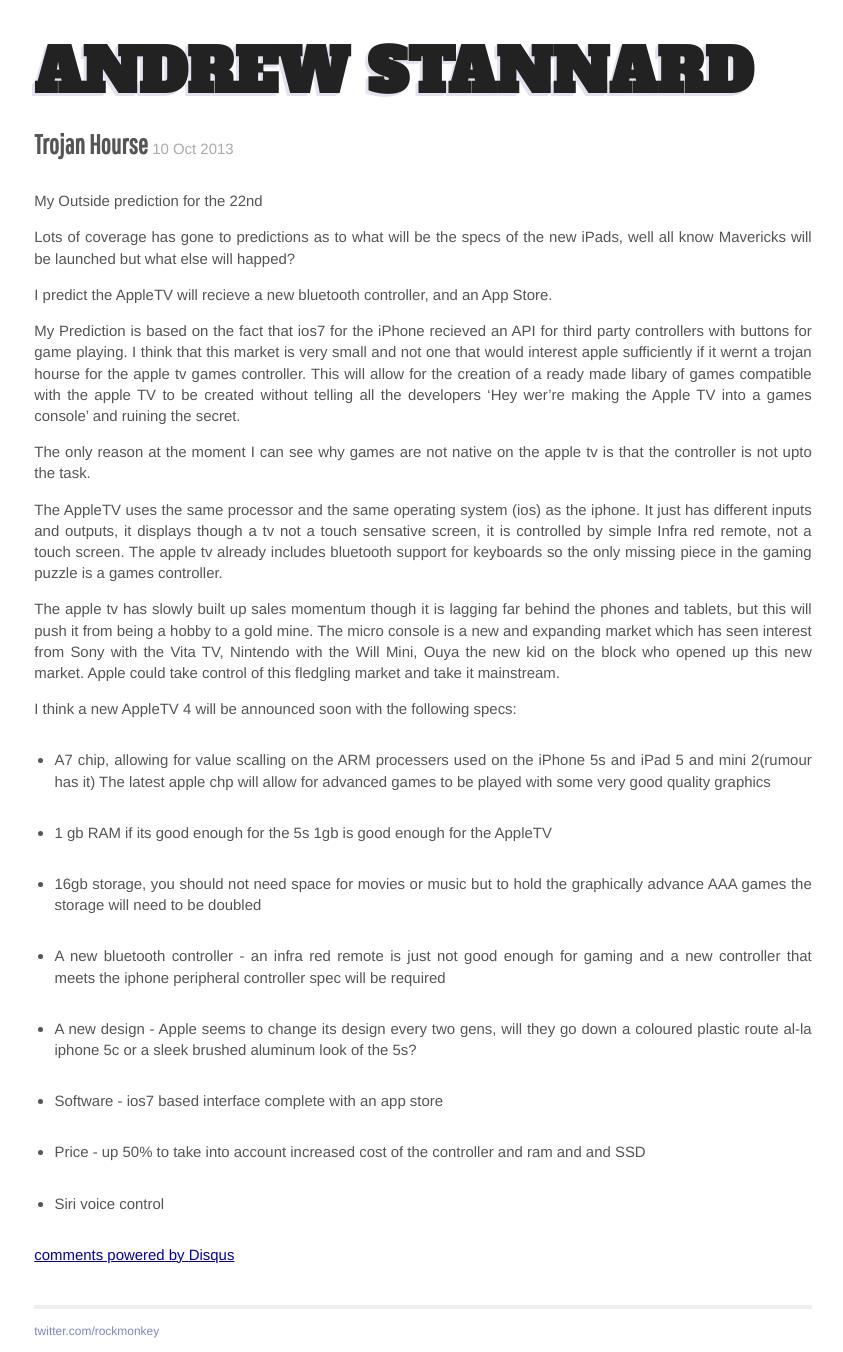
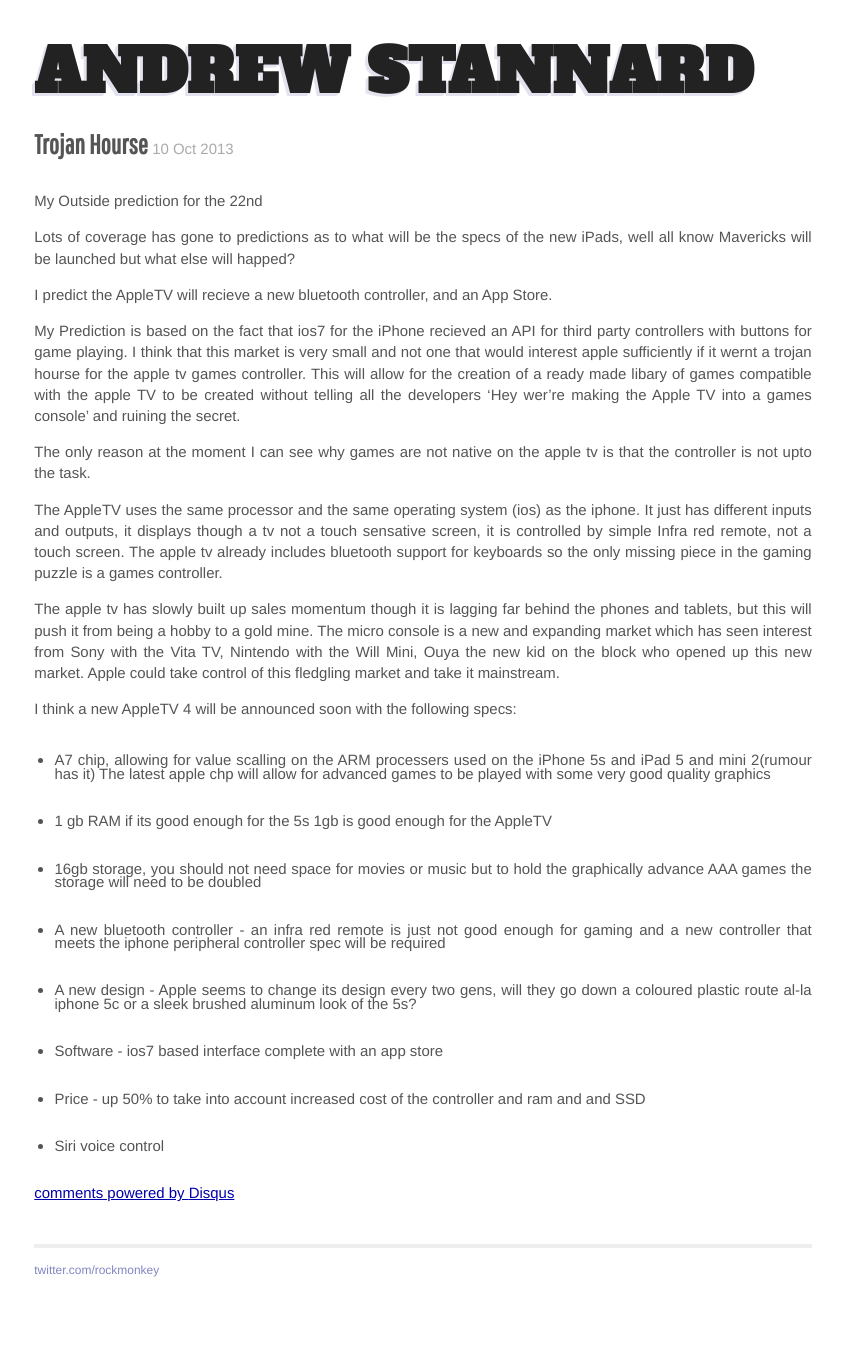
Before and after one commit to astannard/astannard, a Jekyll site: the page built from _posts/2013-10-10-Trojan.markdown, in a window 1280 px wide. Shown: the whole page, without its empty margins (217-1060 px from the left). Built offline with Jekyll 4.4.1, drawn with Linux system fonts in a browser that asks for light colours; nearby versions of some CDN libraries; some web fonts are replaced; Markdown is read by kramdown in place of the engine named in the settings; comment, search, counter and statistics services are not loaded; after the commit the page ends 1291 px from its top, so only the background shows below that.

Commit message:
li line height

```diff
--- a/css/main.css
+++ b/css/main.css
@@ -34,6 +34,7 @@
 h5{font-size: 1.2em;}
 h6{font-size: 1.1em;}
 p { margin: 1em 0; line-height: 1.42em; }
+li p{line-height: 0.9em}
 
 a         { color: #00a; }
 a:hover   { color: #000; }
```
